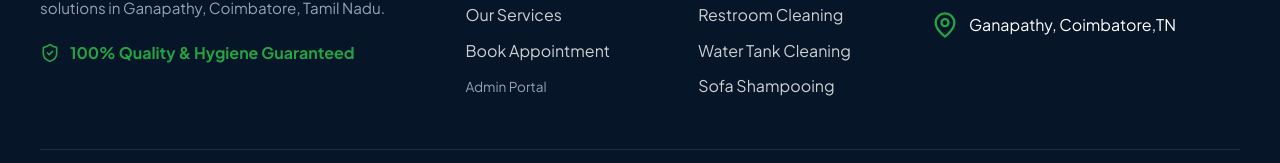
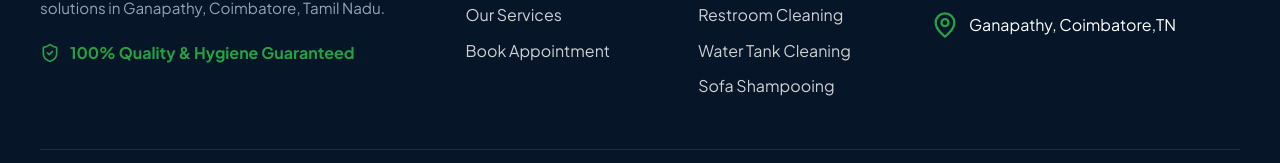
Before and after one commit to beetentech/handpower-cleaning, a React (Vite) app in the folder frontend/: page / in a window 1280 px wide. Shown: the part 5030-5193 px from the top of the page. Built offline with nearby package versions, Linux system fonts and the light colour scheme; no server answers.

Commit message:
recent updates

```diff
--- a/frontend/src/components/Footer.jsx
+++ b/frontend/src/components/Footer.jsx
@@ -35,7 +35,6 @@ export default function Footer() {
               <li><a href="#about">About Us</a></li>
               <li><a href="#services">Our Services</a></li>
               <li><a href="#contact">Book Appointment</a></li>
-              <li><a href="/admin" target="_blank" style={{ color: '#94A3B8', fontSize: '0.85rem' }} title="Admin Lead Management Portal">Admin Portal</a></li>
             </ul>
           </div>
 
```
